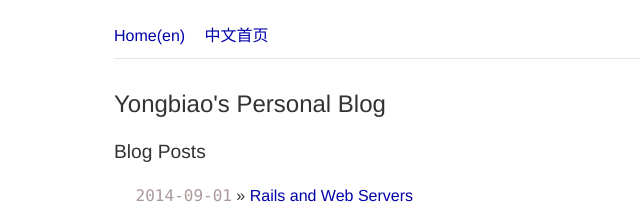
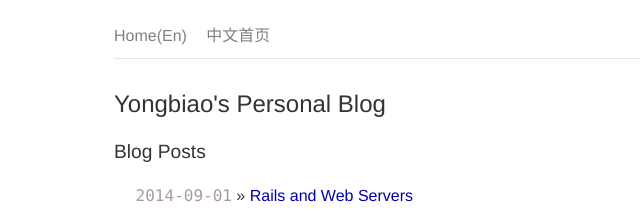
Before and after one commit to lyblog/lyblog.github.com, a Jekyll site: the page built from index.html, in a window 1280 px wide. Shown: the top 215 px of the page, without its empty margins (191-831 px from the left). Built offline with Jekyll 4.4.1, drawn with Linux system fonts in a browser that asks for light colours.

Commit message:
header link color change

```diff
--- a/_layouts/default.html
+++ b/_layouts/default.html
@@ -22,7 +22,7 @@
   <div class="container">
     <div class="header">
       <ul>
-	<li><a href="/">Home(en)</a></li>
+	<li><a href="/">Home(En)</a></li>
 	<li><a href="/zh">中文首页</a></li>
       </ul>
     </div>
--- a/css/screen.css
+++ b/css/screen.css
@@ -46,6 +46,18 @@ h1 {
     list-style: none;
     display: inline;
     padding-right: 15px;
+}
+
+.header a {
+  color: gray;
+}
+
+.header a:hover {
+  color: gray;
+}
+
+.header a:visited {
+  color: gray;
 }
 
 /* .post { */
```
